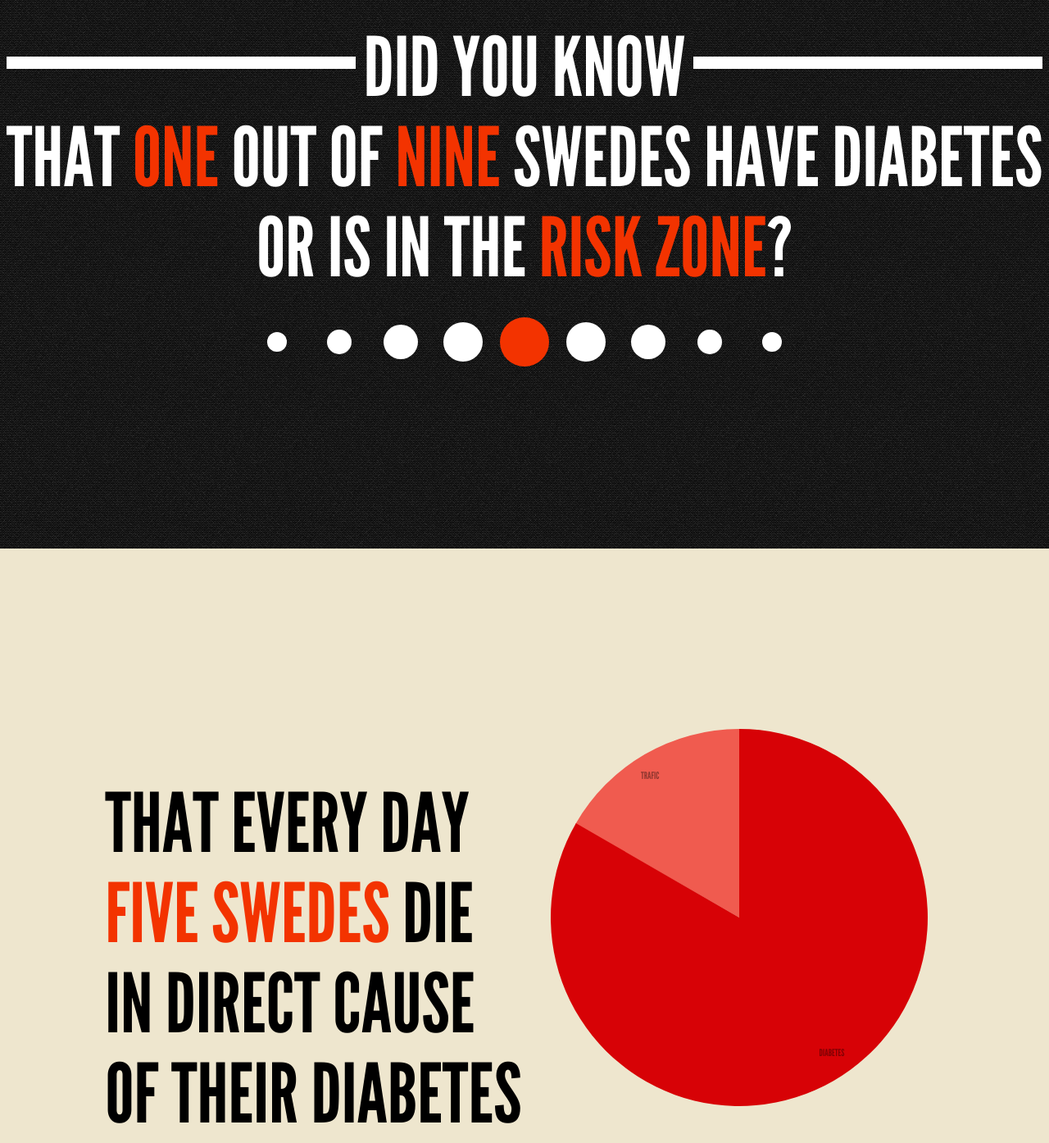
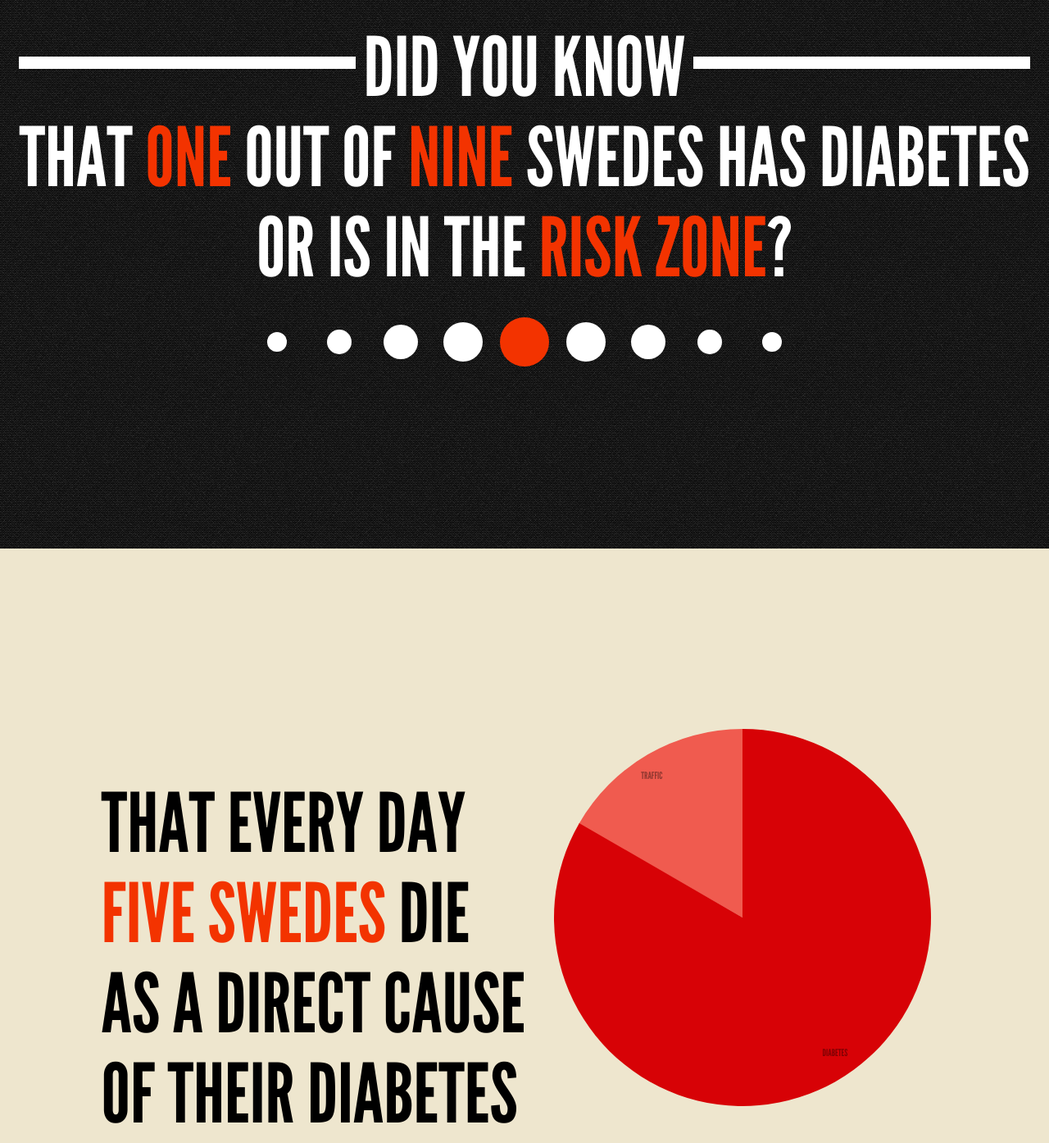
Before and after one commit to abergs/fuckdiabetes, a plain HTML site: page data.html in a window 1280 px wide. Shown: the part 1260-2654 px from the top of the page at 82% size. Drawn offline with Linux system fonts and the light colour scheme.

Commit message:
Fixed typos

```diff
--- a/data.html
+++ b/data.html
@@ -152,7 +152,7 @@
                         <span class="strokedText">did you know</span>
                         <span class="stroke"></span>
                     </div>
-                    <div>that <span class="highlight">one</span> out of <span class="highlight">nine</span> swedes have diabetes</div>
+                    <div>that <span class="highlight">one</span> out of <span class="highlight">nine</span> swedes has diabetes</div>
                     <div>or is in the <span class="highlight">risk zone</span>?</div>
                 </div>
                 <div class="circles">
@@ -186,7 +186,7 @@
                       that every day
                     </div>
                     <div><span class="highlight">five swedes</span> die </div>
-                    <div>in direct cause</div>
+                    <div>as a direct cause</div>
                     <div>of their diabetes</div>
                 </div>
                 <div class="ct-pie-chart" style="display:inline-block"></div>
@@ -214,7 +214,7 @@
                     <div>
                       that is <span class="highlight" style="font-size:2em">5x more</span>
                     </div>
-                    <div>than in trafic</div>
+                    <div>than in traffic</div>
                     </div>
                 </div>
             </section>
@@ -282,7 +282,7 @@
             }
 
 	            var data = {
-				  labels: ['Diabetes', 'Trafic'],
+				  labels: ['Diabetes', 'Traffic'],
 				  series: [5,1]
 				};
 
```
